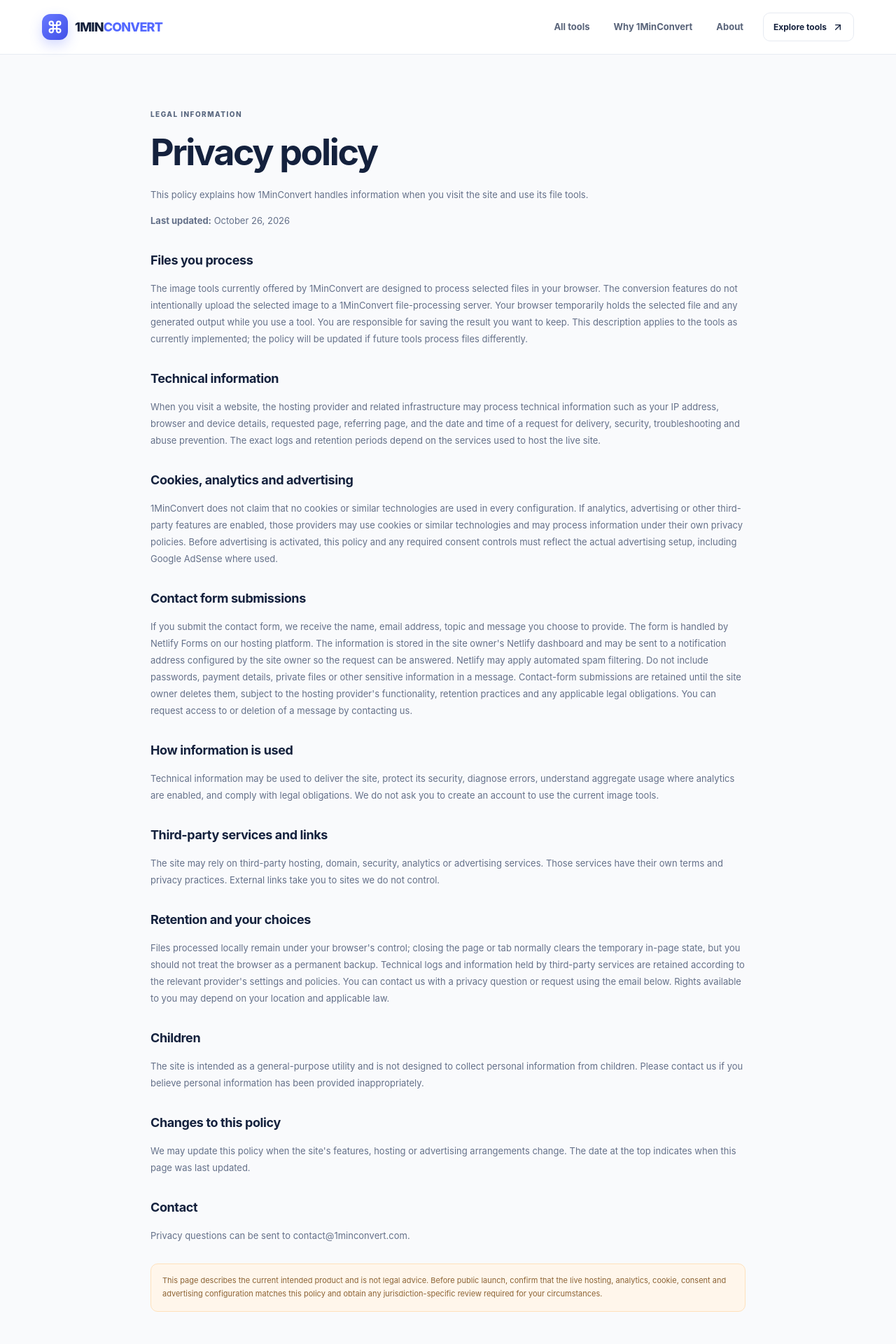
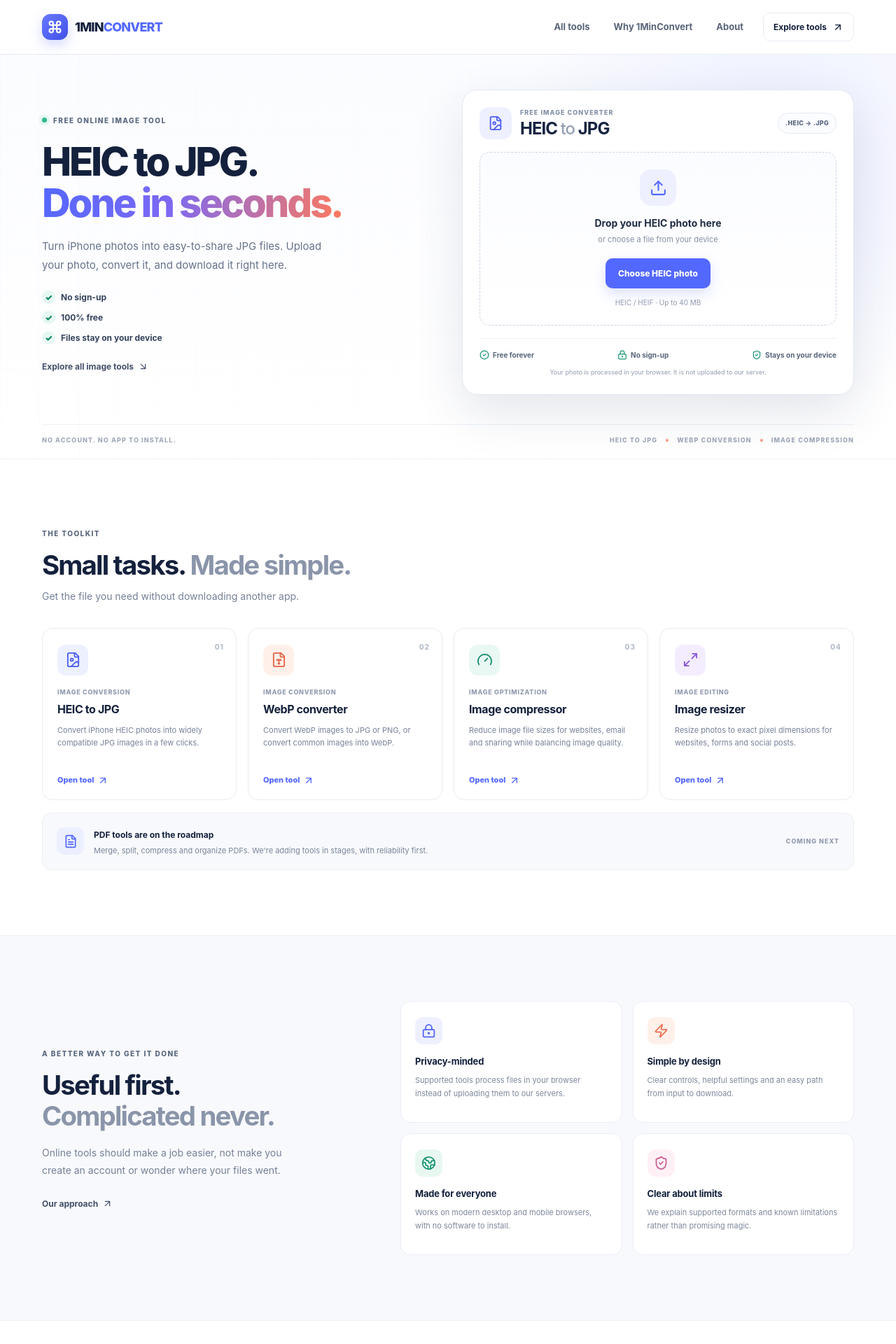
Before and after one commit to olomonafrica-spec/1minconvert, a Next.js app: page / in a window 1280 px wide. Shown: the top 1920 px of the page at 70% size. Built offline with nearby package versions, Linux system fonts and the light colour scheme; no server answers.

Commit message:
Update homepage and contact form

```diff
--- a/app/page.tsx
+++ b/app/page.tsx
@@ -1,102 +1,49 @@
-import type { Metadata } from "next";
+import Link from "next/link";
+import { ArrowDownRight, ArrowRight, ArrowUpRight, FileImage, FileText, FileType, Gauge, Globe2, LockKeyhole, Maximize2, ShieldCheck, Zap } from "lucide-react";
+import { HeroHeicConverter } from "@/components/hero-heic-converter";
+import { tools } from "@/lib/tools";
 
-export const metadata: Metadata = {
-  title: "Privacy Policy",
-  description: "How 1MinConvert handles information when you use our online file tools.",
-};
+export default function HomePage() {
+  return (
+    <>
+      <section className="hero-section">
+        <div className="hero-grid-bg" aria-hidden="true" />
+        <div className="container hero-content hero-content-action-first">
+          <div className="hero-copy">
+            <div className="hero-kicker"><span className="live-dot"/> FREE ONLINE IMAGE TOOL</div>
+            <h1>HEIC to JPG.<br/><span>Done in seconds.</span></h1>
+            <p className="hero-description">Turn iPhone photos into easy-to-share JPG files. Upload your photo, convert it, and download it right here.</p>
+            <div className="hero-reassurance hero-reassurance-prominent"><span><span className="mini-check" aria-hidden="true">✓</span> No sign-up</span><span><span className="mini-check" aria-hidden="true">✓</span> 100% free</span><span><span className="mini-check" aria-hidden="true">✓</span> Files stay on your device</span></div>
+            <div className="hero-actions"><Link href="#tools" className="text-link">Explore all image tools <ArrowDownRight size={15}/></Link></div>
+          </div>
+          <HeroHeicConverter />
+        </div>
+        <div className="container hero-bottom"><span>NO ACCOUNT. NO APP TO INSTALL.</span><div><span>HEIC TO JPG</span><i/> <span>WEBP CONVERSION</span><i/> <span>IMAGE COMPRESSION</span></div></div>
+      </section>
 
-const contactEmail = "contact@1minconvert.com";
+      <section className="tools-section section" id="tools">
+        <div className="container">
+          <div className="section-heading"><div><span className="section-kicker">THE TOOLKIT</span><h2>Small tasks. <span>Made simple.</span></h2><p>Get the file you need without downloading another app.</p></div></div>
+          <div className="tools-grid">
+            {tools.map((tool, index) => {
+              const iconMap = { "file-image": FileImage, "file-type": FileType, gauge: Gauge, maximize: Maximize2 } as const;
+              const Icon = iconMap[tool.iconKey];
+              const tone = ["blue", "coral", "green", "violet"][index];
+              return <Link href={`/tools/${tool.slug}`} className="tool-card" key={tool.slug}><div className={`tool-card-icon icon-${tone}`}><Icon size={23} strokeWidth={1.9}/></div><div className="tool-card-category">{tool.category}</div><h3>{tool.shortTitle}</h3><p>{tool.description}</p><div className="tool-card-link">Open tool <ArrowUpRight size={16}/></div><div className="card-number">0{index + 1}</div></Link>;
+            })}
+          </div>
+          <div className="coming-strip"><div className="coming-icon"><FileText size={20}/></div><div><strong>PDF tools are on the roadmap</strong><p>Merge, split, compress and organize PDFs. We're adding tools in stages, with reliability first.</p></div><span className="coming-label">COMING NEXT</span></div>
+        </div>
+      </section>
 
-export default function PrivacyPage() {
-  return (
-    <div className="simple-page">
-      <div className="container simple-page-inner legal-copy">
-        <span className="section-kicker">LEGAL INFORMATION</span>
-        <h1>Privacy policy</h1>
-        <p className="simple-lead">
-          This policy explains how 1MinConvert handles information when you visit the site and use its file tools.
-        </p>
-        <p><strong>Last updated:</strong> October 26, 2026</p>
+      <section className="privacy-section section" id="why-us">
+        <div className="container privacy-layout">
+          <div className="privacy-copy"><span className="section-kicker">A BETTER WAY TO GET IT DONE</span><h2>Useful first.<br/><span>Complicated never.</span></h2><p>Online tools should make a job easier, not make you create an account or wonder where your files went.</p><Link href="/about" className="text-link">Our approach <ArrowUpRight size={15}/></Link></div>
+          <div className="principles-grid"><div className="principle-card"><div className="principle-icon principle-indigo"><LockKeyhole size={21}/></div><h3>Privacy-minded</h3><p>Supported tools process files in your browser instead of uploading them to our servers.</p></div><div className="principle-card"><div className="principle-icon principle-orange"><Zap size={21}/></div><h3>Simple by design</h3><p>Clear controls, helpful settings and an easy path from input to download.</p></div><div className="principle-card"><div className="principle-icon principle-green"><Globe2 size={21}/></div><h3>Made for everyone</h3><p>Works on modern desktop and mobile browsers, with no software to install.</p></div><div className="principle-card"><div className="principle-icon principle-pink"><ShieldCheck size={21}/></div><h3>Clear about limits</h3><p>We explain supported formats and known limitations rather than promising magic.</p></div></div>
+        </div>
+      </section>
 
-        <h2>Files you process</h2>
-        <p>
-          The image tools currently offered by 1MinConvert are designed to process selected files in your browser. The
-          conversion features do not intentionally upload the selected image to a 1MinConvert file-processing server.
-          Your browser temporarily holds the selected file and any generated output while you use a tool. You are
-          responsible for saving the result you want to keep. This description applies to the tools as currently
-          implemented; the policy will be updated if future tools process files differently.
-        </p>
-
-        <h2>Technical information</h2>
-        <p>
-          When you visit a website, the hosting provider and related infrastructure may process technical information
-          such as your IP address, browser and device details, requested page, referring page, and the date and time of
-          a request for delivery, security, troubleshooting and abuse prevention. The exact logs and retention periods
-          depend on the services used to host the live site.
-        </p>
-
-        <h2>Cookies, analytics and advertising</h2>
-        <p>
-          1MinConvert does not claim that no cookies or similar technologies are used in every configuration. If
-          analytics, advertising or other third-party features are enabled, those providers may use cookies or similar
-          technologies and may process information under their own privacy policies. Before advertising is activated,
-          this policy and any required consent controls must reflect the actual advertising setup, including Google
-          AdSense where used.
-        </p>
-
-        <h2>Contact form submissions</h2>
-        <p>
-          If you submit the contact form, we receive the name, email address, topic and message you choose to provide.
-          The form is handled by Netlify Forms on our hosting platform. The information is stored in the site owner's
-          Netlify dashboard and may be sent to a notification address configured by the site owner so the request can
-          be answered. Netlify may apply automated spam filtering. Do not include passwords, payment details, private
-          files or other sensitive information in a message. Contact-form submissions are retained until the site owner
-          deletes them, subject to the hosting provider's functionality, retention practices and any applicable legal
-          obligations. You can request access to or deletion of a message by contacting us.
-        </p>
-
-        <h2>How information is used</h2>
-        <p>
-          Technical information may be used to deliver the site, protect its security, diagnose errors, understand
-          aggregate usage where analytics are enabled, and comply with legal obligations. We do not ask you to create an
-          account to use the current image tools.
-        </p>
-
-        <h2>Third-party services and links</h2>
-        <p>
-          The site may rely on third-party hosting, domain, security, analytics or advertising services. Those services
-          have their own terms and privacy practices. External links take you to sites we do not control.
-        </p>
-
-        <h2>Retention and your choices</h2>
-        <p>
-          Files processed locally remain under your browser's control; closing the page or tab normally clears the
-          temporary in-page state, but you should not treat the browser as a permanent backup. Technical logs and
-          information held by third-party services are retained according to the relevant provider's settings and
-          policies. You can contact us with a privacy question or request using the email below. Rights available to you
-          may depend on your location and applicable law.
-        </p>
-
-        <h2>Children</h2>
-        <p>
-          The site is intended as a general-purpose utility and is not designed to collect personal information from
-          children. Please contact us if you believe personal information has been provided inappropriately.
-        </p>
-
-        <h2>Changes to this policy</h2>
-        <p>
-          We may update this policy when the site's features, hosting or advertising arrangements change. The date at
-          the top indicates when this page was last updated.
-        </p>
-
-        <h2>Contact</h2>
-        <p>Privacy questions can be sent to <a href={`mailto:${contactEmail}`}>{contactEmail}</a>.</p>
-        <div className="legal-warning">
-          This page describes the current intended product and is not legal advice. Before public launch, confirm that
-          the live hosting, analytics, cookie, consent and advertising configuration matches this policy and obtain any
-          jurisdiction-specific review required for your circumstances.
-        </div>
-      </div>
-    </div>
+      <section className="closing-section"><div className="container closing-card"><div className="closing-decoration"/><div><span className="section-kicker">READY WHEN YOU ARE</span><h2>What do you need to do today?</h2><p>Pick a tool and get straight to work. No account, no extra steps.</p></div><Link href="#tools" className="button button-dark">Find your tool <ArrowRight size={17}/></Link></div></section>
+    </>
   );
 }
```
